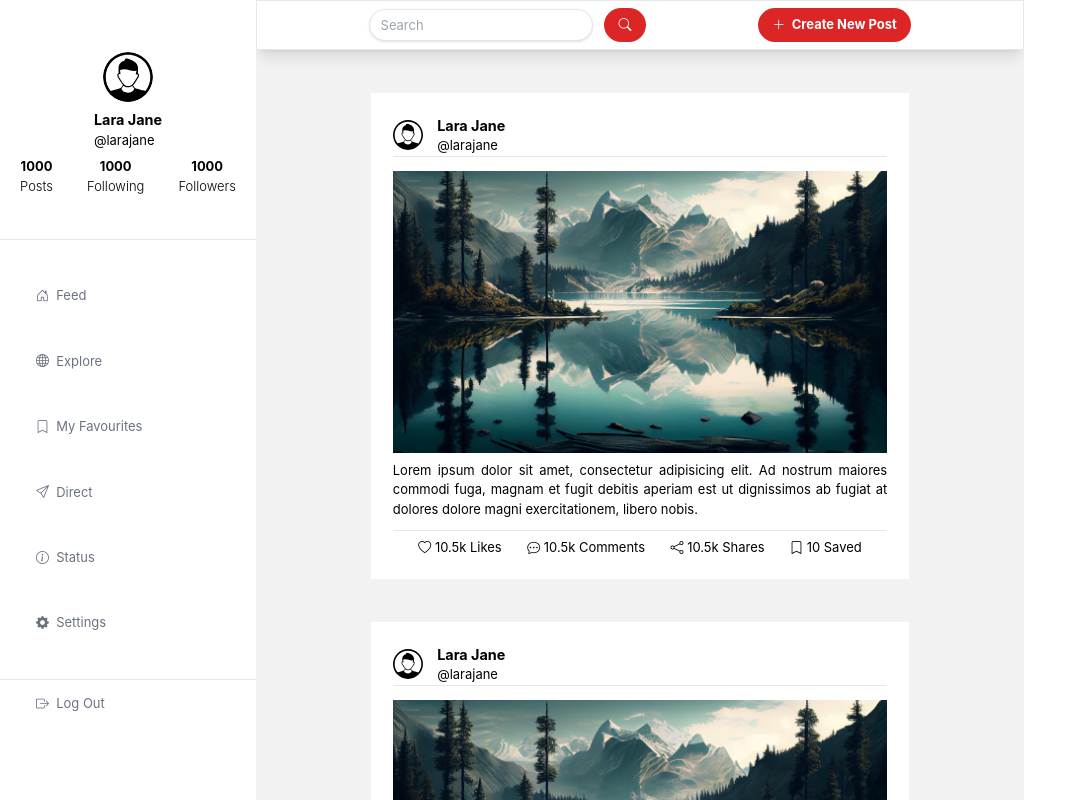
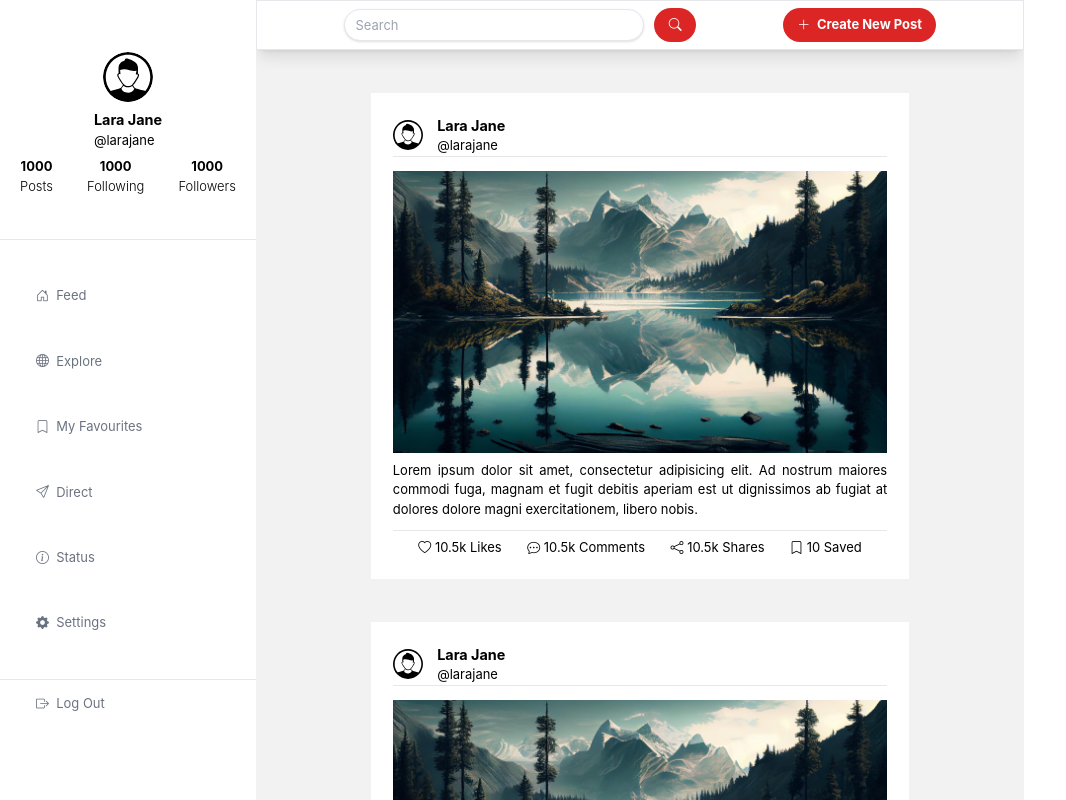
Before and after one commit to DarshilModi29/social_media_frontend, a React (Create React App) app: page / in a window 1280 px wide. Shown: the whole page, without its empty margins (0-1066 px from the left). Built offline with nearby package versions, Linux system fonts and the light colour scheme.

Commit message:
Make Some changes to use inputs and buttons effectively

```diff
--- a/src/components/button/index.jsx
+++ b/src/components/button/index.jsx
@@ -1,13 +1,22 @@
 import React from "react";
 
-const Button = ({ type = "", label = "", className = "", children }) => {
+const Button = ({
+  type = "",
+  label = "",
+  className = "",
+  onClick = () => null,
+  children,
+}) => {
   return (
-    <button
-      type={type}
-      className={`bg-blue-500 hover:bg-blue-700 text-white font-bold py-2 px-4 rounded ${className}`}
-    >
-      {label || children}
-    </button>
+    <div>
+      <button
+        type={type}
+        className={`${className} bg-blue-500 hover:bg-blue-700 text-white font-bold py-2 px-4 rounded`}
+        onClick={onClick}
+      >
+        {label || children}
+      </button>
+    </div>
   );
 };
 
--- a/src/components/input/index.jsx
+++ b/src/components/input/index.jsx
@@ -6,6 +6,9 @@ const Input = ({
   type = "text",
   placeholder = "",
   className = "",
+  value = "",
+  onChange = () => null,
+  isRequired = true,
 }) => {
   return (
     <div className="mb-4">
@@ -21,7 +24,10 @@ const Input = ({
         type={type}
         placeholder={placeholder}
         id={name}
-        className={`shadow appearance-none border rounded w-full py-2 px-3 text-gray-700 leading-tight focus:outline-none focus:shadow-outline ${className}`}
+        className={`shadow appearance-none border rounded py-2 px-3 text-gray-700 leading-tight focus:outline-none focus:shadow-outline ${className}`}
+        value={value}
+        onChange={onChange}
+        required={isRequired}
       />
     </div>
   );
```
